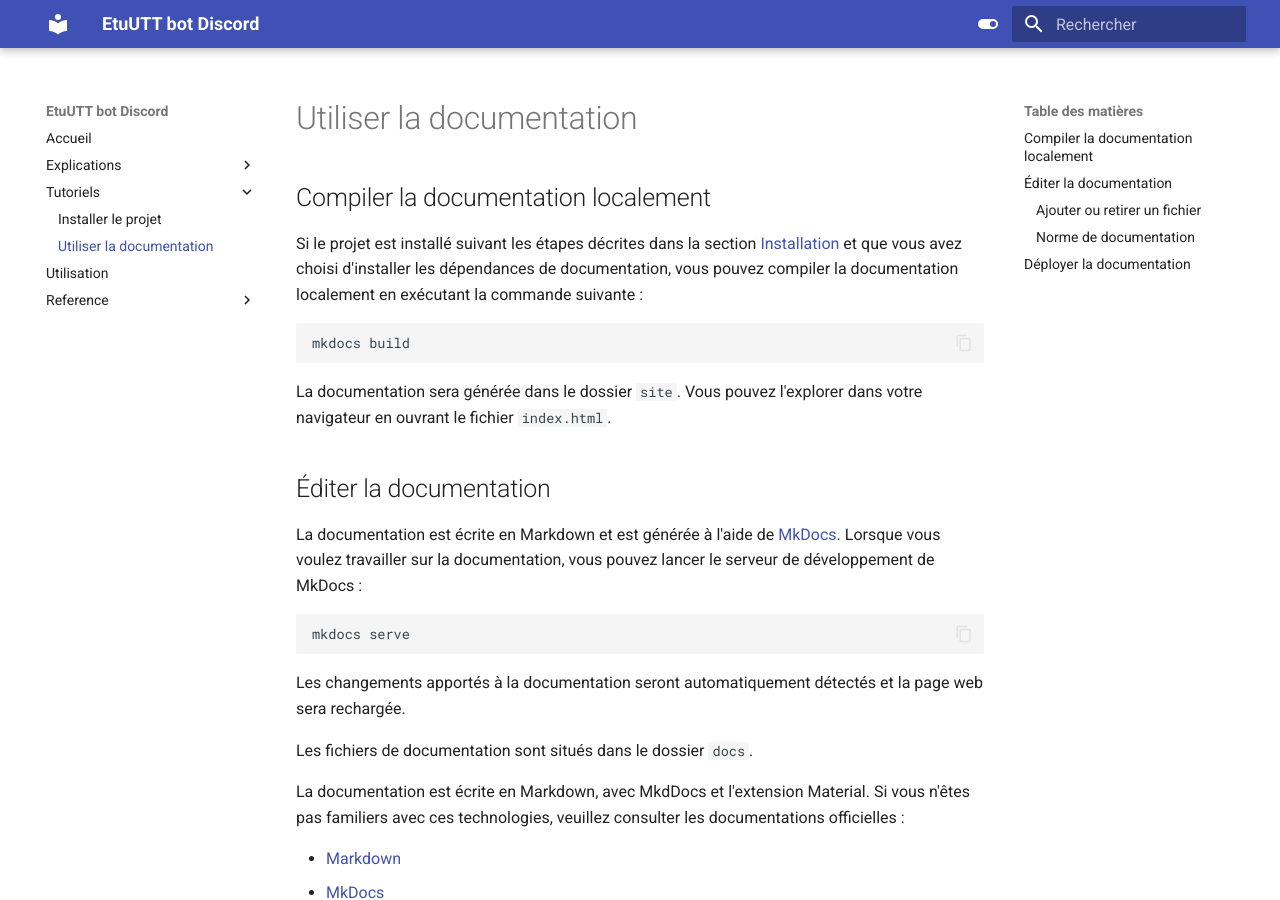
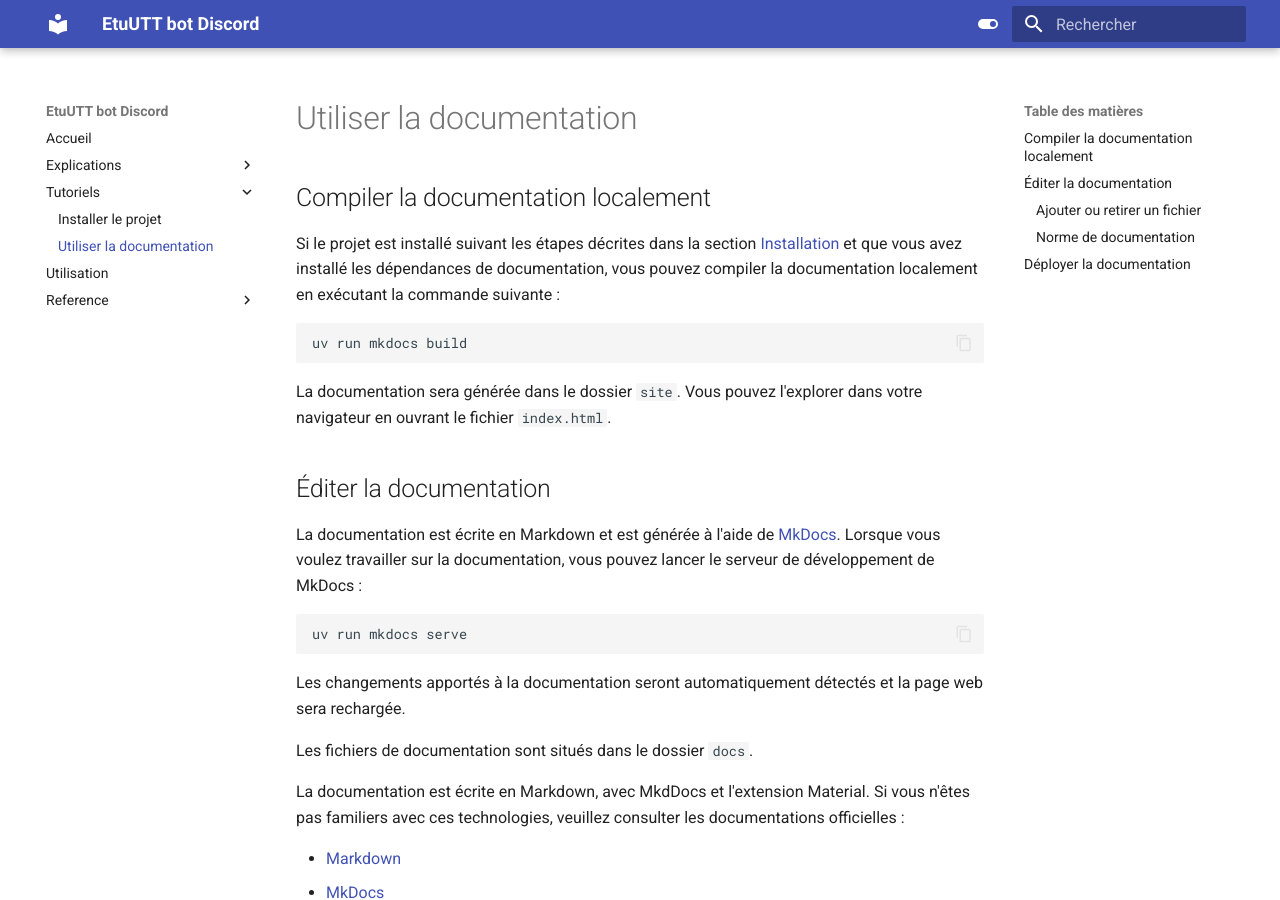
Before and after one commit to ungdev/EtuUTT-Discord-Bot, an MkDocs documentation site: the page built from docs/tutorials/doc.md, in a window 1280 px wide and 900 px high. Built offline with MkDocs 1.6.1 and Material for MkDocs 9.7.7, drawn with Linux system fonts in a browser that asks for light colours.

````diff
--- a/docs/tutorials/doc.md
+++ b/docs/tutorials/doc.md
@@ -1,11 +1,11 @@
 ## Compiler la documentation localement
 
 Si le projet est installé suivant les étapes décrites dans la section [Installation](install.md)
-et que vous avez choisi d'installer les dépendances de documentation,
+et que vous avez installé les dépendances de documentation,
 vous pouvez compiler la documentation localement en exécutant la commande suivante :
 
 ```bash
-mkdocs build
+uv run mkdocs build
 ```
 
 La documentation sera générée dans le dossier `site`.
@@ -18,7 +18,7 @@ Lorsque vous voulez travailler sur la documentation, vous pouvez lancer
 le serveur de développement de MkDocs :
 
 ```bash
-mkdocs serve
+uv run mkdocs serve
 ```
 
 Les changements apportés à la documentation seront automatiquement détectés et la page web
````
Also changed, not shown: README.md (+2 -3 lines), docs/tutorials/install.md (+1 -4 lines).
